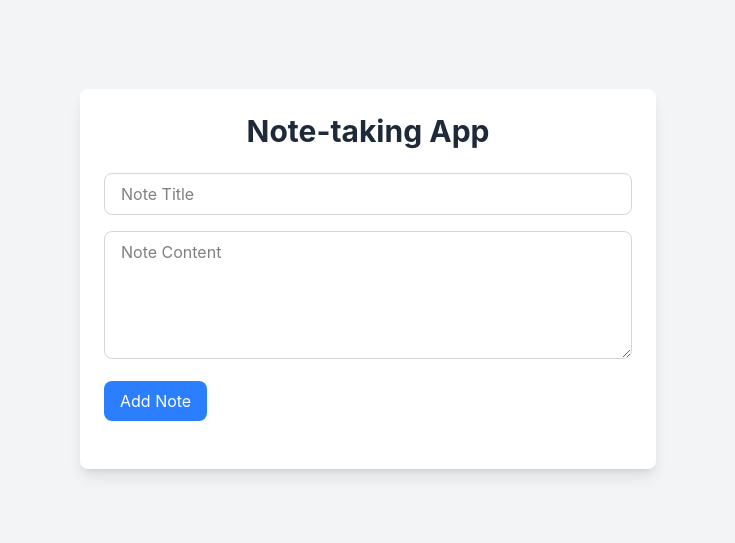
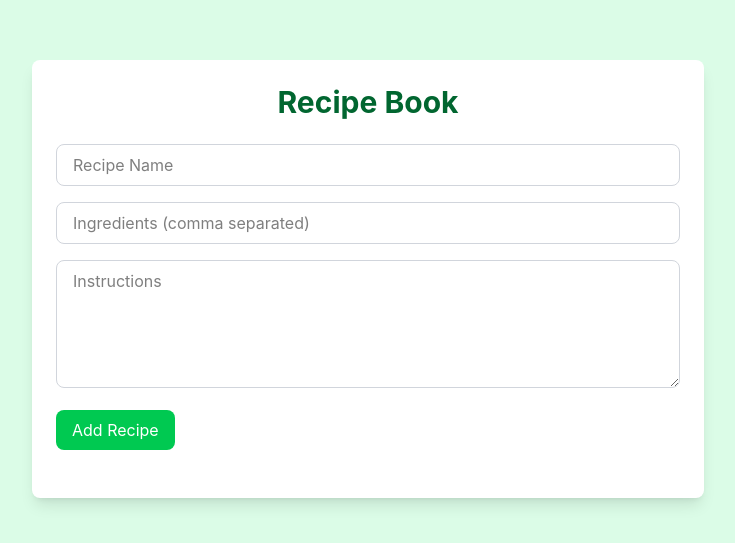
Before and after one commit to OLUJOHN2/zustand-projects, a React (Vite) app: page / in a window 1280 px wide. Shown: the part 121-664 px from the top of the page, without its empty margins (272-1007 px from the left). Built offline with nearby package versions, Linux system fonts and the light colour scheme.

Commit message:
Recipe book

```diff
--- /dev/null
+++ b/2. Recipe book/RecipeApp.tsx
@@ -0,0 +1,170 @@
+import { useState } from "react";
+import useStore from "./Storee";
+
+interface Recipe {
+  id: number;
+  name: string;
+  ingredients: string[];
+  instructions: string;
+}
+
+const RecipeApp = () => {
+  const { recipes, addRecipe, removeRecipe } = useStore();
+  const [name, setName] = useState<string>("");
+  const [ingredients, setIngredients] = useState<string>("");
+  const [instructions, setInstructions] = useState<string>("");
+  const [editingRecipe, setEditingRecipe] = useState<Recipe | null>(null);
+
+  const handleAddRecipe = () => {
+    if (
+      name.trim() === "" ||
+      ingredients.trim() === "" ||
+      instructions.trim() === ""
+    )
+      return;
+
+    addRecipe({
+      id: Date.now(),
+      name,
+      ingredients: ingredients
+        .split(",")
+        .map((ingredient) => ingredient.trim()),
+      instructions,
+    });
+
+    setName("");
+    setIngredients("");
+    setInstructions("");
+  };
+
+  const handleEditRecipe = (recipe: Recipe) => {
+    setEditingRecipe(recipe);
+    setName(recipe.name);
+    setIngredients(recipe.ingredients.join(", "));
+    setInstructions(recipe.instructions);
+  };
+
+  const handleUpdateRecipe = () => {
+    if (
+      name.trim() === "" ||
+      ingredients.trim() === "" ||
+      instructions.trim() === ""
+    )
+      return;
+
+    if (editingRecipe) {
+      removeRecipe(editingRecipe.id);
+      addRecipe({
+        id: editingRecipe.id,
+        name,
+        ingredients: ingredients
+          .split(",")
+          .map((ingredient) => ingredient.trim()),
+        instructions,
+      });
+      setEditingRecipe(null);
+    }
+
+    setName("");
+    setIngredients("");
+    setInstructions("");
+  };
+
+  const handleCancelEdit = () => {
+    setEditingRecipe(null);
+    setName("");
+    setIngredients("");
+    setInstructions("");
+  };
+
+  return (
+    <div className="min-h-screen flex items-center justify-center bg-green-100">
+      <div className="bg-white p-6 rounded-lg shadow-lg w-full max-w-2xl">
+        <h1 className="text-3xl font-bold mb-6 text-center text-green-800">
+          Recipe Book
+        </h1>
+        <div className="space-y-4 mb-6">
+          <input
+            type="text"
+            value={name}
+            onChange={(e) => setName(e.target.value)}
+            placeholder="Recipe Name"
+            className="w-full px-4 py-2 border rounded-lg border-gray-300 focus:outline-none focus:ring-2 focus:ring-green-500"
+          />
+          <input
+            type="text"
+            value={ingredients}
+            onChange={(e) => setIngredients(e.target.value)}
+            placeholder="Ingredients (comma separated)"
+            className="w-full px-4 py-2 border rounded-lg border-gray-300 focus:outline-none focus:ring-2 focus:ring-green-500"
+          />
+          <textarea
+            value={instructions}
+            onChange={(e) => setInstructions(e.target.value)}
+            placeholder="Instructions"
+            className="w-full h-32 px-4 py-2 border rounded-lg border-gray-300 focus:outline-none focus:ring-2 focus:ring-green-500"
+          />
+          <div className="flex justify-between">
+            {editingRecipe ? (
+              <>
+                <button
+                  onClick={handleUpdateRecipe}
+                  className="bg-yellow-500 text-white px-4 py-2 rounded-lg hover:bg-yellow-600 focus:outline-none focus:ring-2 focus:ring-yellow-500"
+                >
+                  Update Recipe
+                </button>
+                <button
+                  onClick={handleCancelEdit}
+                  className="bg-gray-500 text-white px-4 py-2 rounded-lg hover:bg-gray-600 focus:outline-none focus:ring-2 focus:ring-gray-500"
+                >
+                  Cancel
+                </button>
+              </>
+            ) : (
+              <button
+                onClick={handleAddRecipe}
+                className="bg-green-500 text-white px-4 py-2 rounded-lg hover:bg-green-600 focus:outline-none focus:ring-2 focus:ring-green-500"
+              >
+                Add Recipe
+              </button>
+            )}
+          </div>
+        </div>
+        <ul className="space-y-4">
+          {recipes.map((recipe) => (
+            <li
+              key={recipe.id}
+              className="p-4 bg-green-50 rounded-lg shadow-sm"
+            >
+              <h2 className="text-xl font-semibold text-green-800 mb-2">
+                {recipe.name}
+              </h2>
+              <p className="text-gray-700 mb-2">
+                <strong>Ingredients:</strong> {recipe.ingredients.join(", ")}
+              </p>
+              <p className="text-gray-700 mb-4">
+                <strong>Instructions:</strong> {recipe.instructions}
+              </p>
+              <div className="flex justify-between">
+                <button
+                  onClick={() => handleEditRecipe(recipe)}
+                  className="bg-yellow-500 text-white px-4 py-2 rounded-lg hover:bg-yellow-600 focus:outline-none focus:ring-2 focus:ring-yellow-500"
+                >
+                  Edit
+                </button>
+                <button
+                  onClick={() => removeRecipe(recipe.id)}
+                  className="bg-red-500 text-white px-4 py-2 rounded-lg hover:bg-red-600 focus:outline-none focus:ring-2 focus:ring-red-500"
+                >
+                  Delete
+                </button>
+              </div>
+            </li>
+          ))}
+        </ul>
+      </div>
+    </div>
+  );
+};
+
+export default RecipeApp;
--- /dev/null
+++ b/2. Recipe book/Storee.tsx
@@ -0,0 +1,28 @@
+import { create } from "zustand";
+
+interface Recipe {
+  id: number;
+  name: string;
+  ingredients: string[];
+  instructions: string;
+}
+
+interface RecipeStore {
+  recipes: Recipe[];
+  addRecipe: (recipe: Recipe) => void;
+  removeRecipe: (id: number) => void;
+}
+
+const useStore = create<RecipeStore>((set) => ({
+  recipes: [],
+  addRecipe: (recipe) =>
+    set((state) => ({
+      recipes: [...state.recipes, recipe],
+    })),
+  removeRecipe: (id) =>
+    set((state) => ({
+      recipes: state.recipes.filter((recipe) => recipe.id !== id),
+    })),
+}));
+
+export default useStore;
--- a/src/App.tsx
+++ b/src/App.tsx
@@ -1,10 +1,12 @@
 import React from "react";
-import NotesApp from "./components/NotesApp";
+import NotesApp from "../1. Note App/NotesApp";
+import RecipeApp from "../2. Recipe book/RecipeApp";
 
 const App = () => {
   return (
     <div>
-      <NotesApp />
+      {/* <NotesApp /> */}
+      <RecipeApp />
     </div>
   );
 };
```
Also changed, not shown: tsconfig.app.json (+6 -1 lines), 1. Note App/NotesApp.tsx (renamed from src/components/NotesApp.tsx), 1. Note App/Store.tsx (renamed from src/components/Store.tsx).
